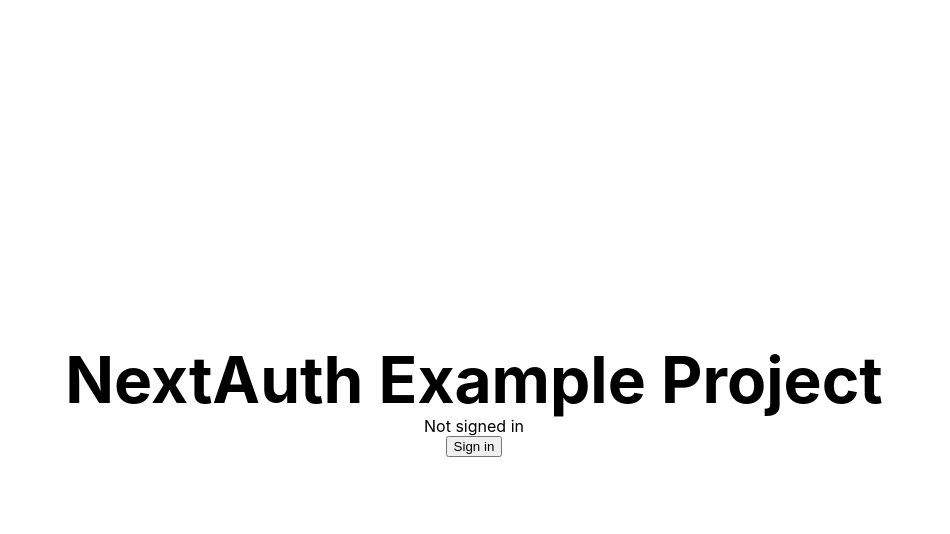
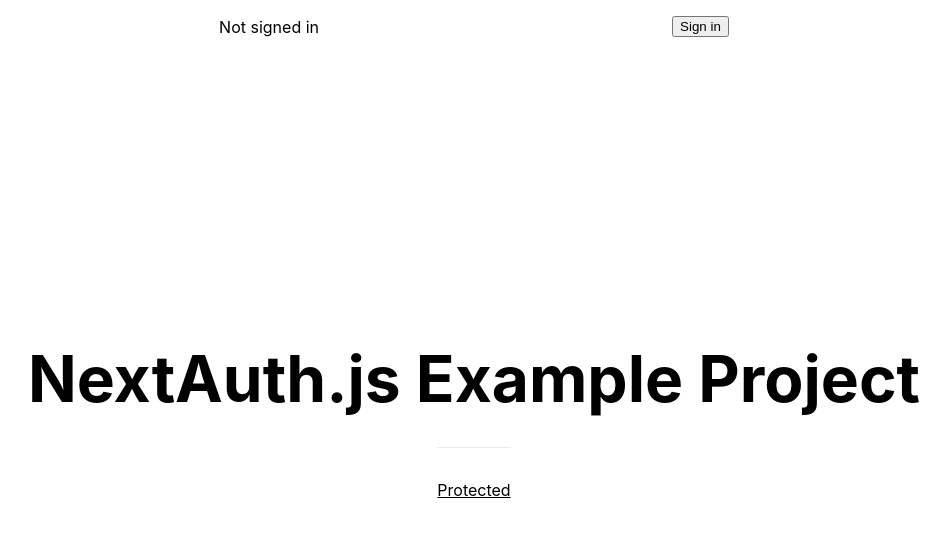
Before and after one commit to JohnyWills1/next-auth, a Next.js app: page / in a window 1280 px wide. Shown: the top 534 px of the page, without its empty margins (166-1116 px from the left). Built offline with nearby package versions, Linux system fonts and the light colour scheme; no server answers.

Commit message:
refactor: home page

```diff
--- a/pages/index.tsx
+++ b/pages/index.tsx
@@ -1,15 +1,15 @@
 import type { NextPage } from 'next';
 import Head from 'next/head';
 import styles from '../styles/Home.module.css';
-import { useSession, signIn, signOut } from 'next-auth/react';
+import Link from 'next/link';
+import { Layout } from '@Components';
 
 const Home: NextPage = () => {
-    const { data: session } = useSession();
-
     return (
+        <Layout>
             <div className={styles.container}>
                 <Head>
-                <title>Next Auth Example</title>
+                    <title>NextAuth.js Example</title>
                     <meta
                         name="description"
                         content="Generated by create next app"
@@ -17,20 +17,17 @@
                     <link rel="icon" href="/favicon.ico" />
                 </Head>
                 <main className={styles.main}>
-                <h1 className={styles.title}>NextAuth Example Project</h1>
-                {session ? (
-                    <>
-                        Signed in as {session.user && session.user.email} <br />
-                        <button onClick={() => signOut()}>Sign out</button>
-                    </>
-                ) : (
-                    <>
-                        Not signed in <br />
-                        <button onClick={() => signIn()}>Sign in</button>
-                    </>
-                )}
+                    <h1 className={styles.title}>
+                        NextAuth.js Example Project
+                    </h1>
+                    <div className={styles.accountInfo}>
+                        <Link className={styles.link} href="/protected">
+                            Protected
+                        </Link>
+                    </div>
                 </main>
             </div>
+        </Layout>
     );
 };
 
```
Lines whose indentation alone changed are shown as unchanged.
